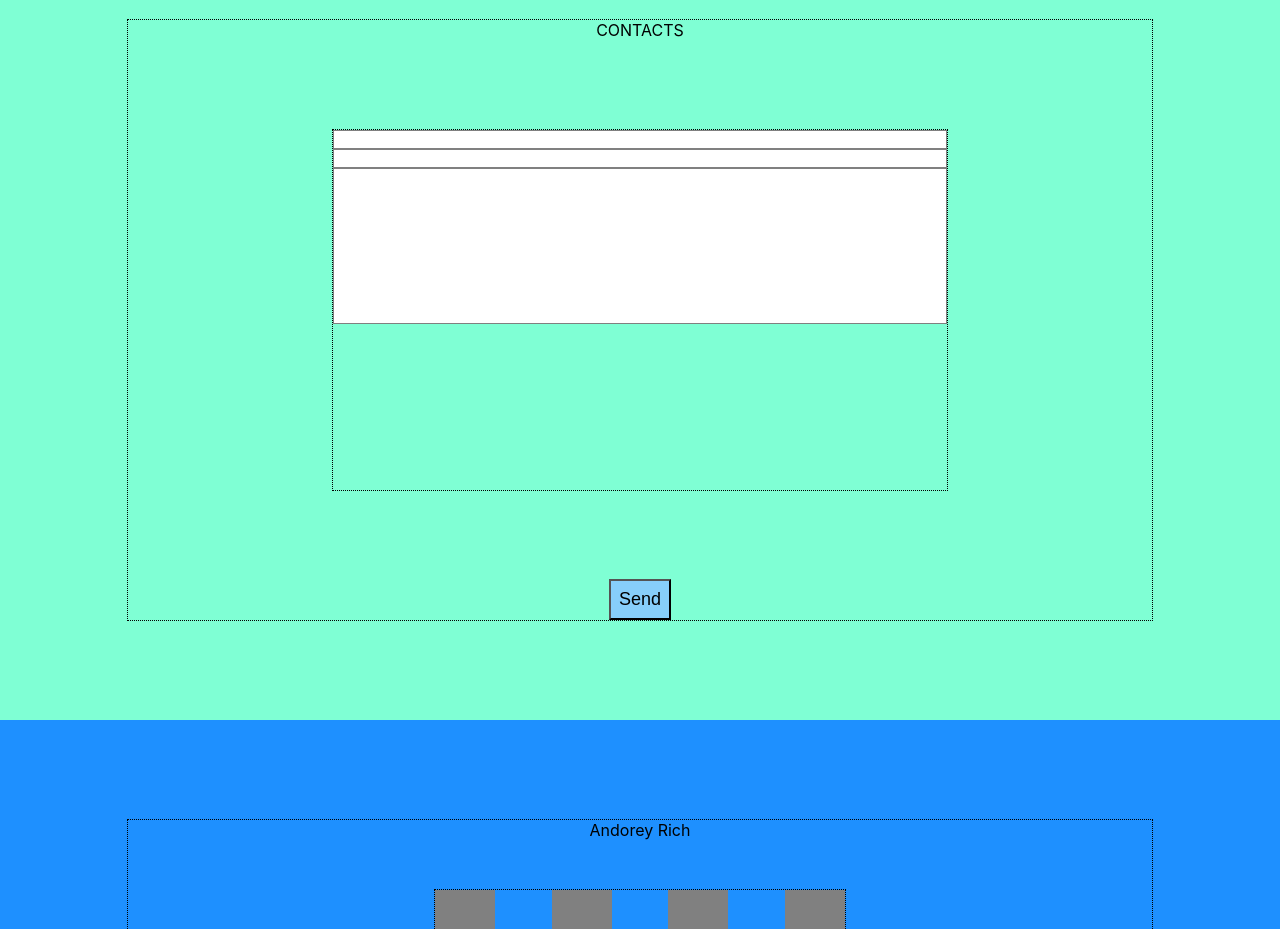
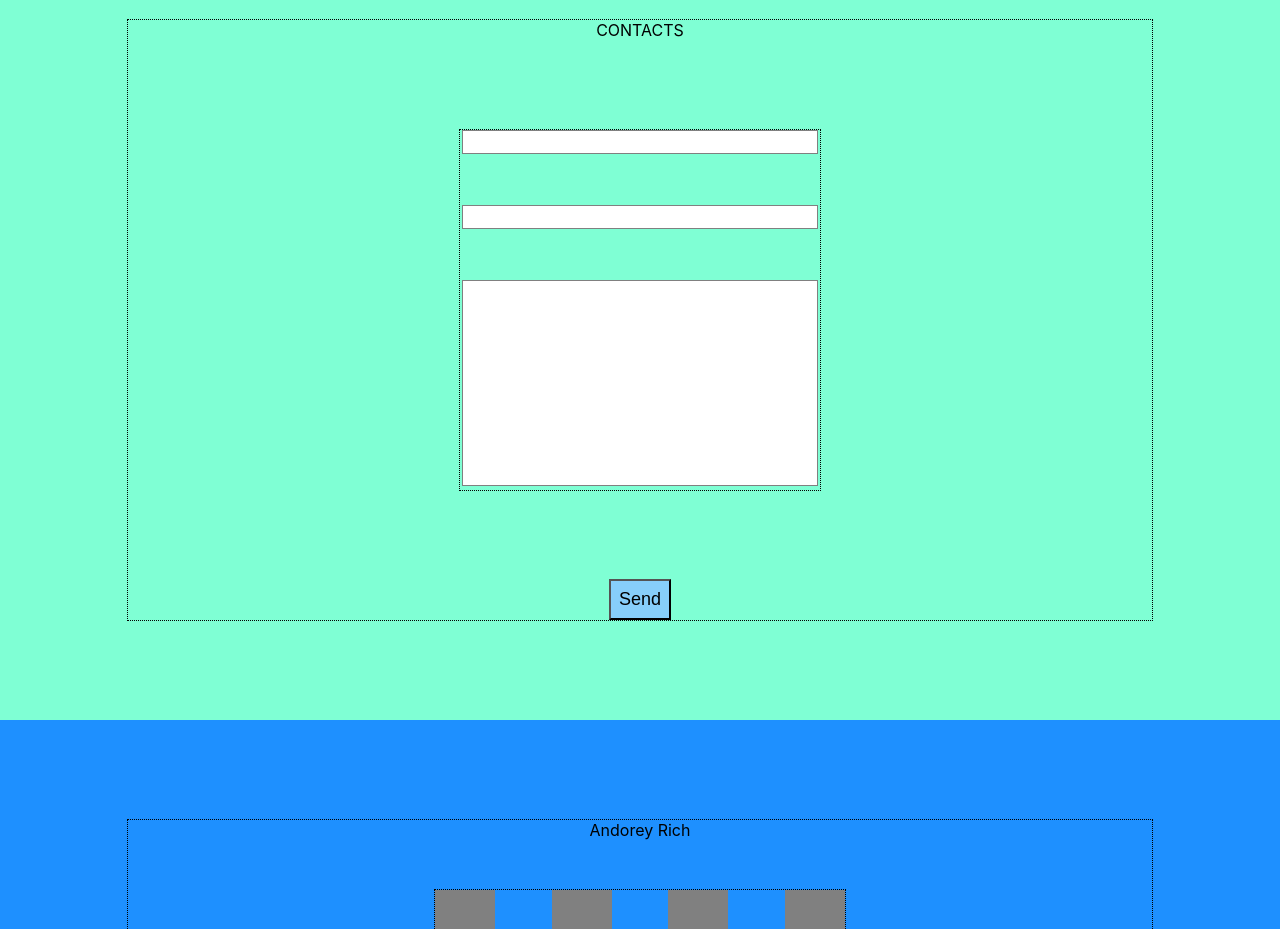
Before and after one commit to andorey/portfolio, a React (Create React App) app: page / in a window 1280 px wide. Shown: the part 2860-3789 px from the top of the page. Built offline with nearby package versions, Linux system fonts and the light colour scheme.

Commit message:
made skill and project bock flexible

```diff
--- a/src/Contacts/Contacts.jsx
+++ b/src/Contacts/Contacts.jsx
@@ -9,9 +9,15 @@ function Contacts() {
 					CONTACTS
 				</div>
 				<div className={styles.contacts}>
-					<input type="text"/>
-					<input type="text"/>
-					<textarea name="" id="" > </textarea>
+					<div>
+						<input type="text"/>
+					</div>
+					<div>
+						<input type="text"/>
+					</div>
+					<div>
+						<textarea name="" id=""> </textarea>
+					</div>
 				</div>
 				<div>
 					<button className={styles.button}>
--- a/src/Contacts/Contacts.module.css
+++ b/src/Contacts/Contacts.module.css
@@ -19,9 +19,10 @@
 .contacts {
 	border: 1px dotted;
 	height: 60%;
-	width: 60%;
+	width: 360px;
 	display: flex;
 	flex-direction: column;
+	justify-content: space-between;
 
 }
 
@@ -33,13 +34,26 @@
 
 input {
 	row-span: inherit;
+	height: 20px;
 }
 
 textarea {
 	resize: none;
-	height: 150px;
+	height: 200px;
 }
 
 .contacts input, textarea {
 	border: 1px solid grey;
+	width: 350px;
+	justify-content: space-between;
 }
+
+@media screen and (max-width: 455px) {
+	.contacts {
+		width: 100%;
+	}
+
+	.contacts input, textarea {
+		width: 99%;
+	}
+}
--- a/src/Projects/Project/Project.module.css
+++ b/src/Projects/Project/Project.module.css
@@ -30,3 +30,9 @@
 	border: 1px dotted;
 	width: fit-content;
 }
+
+@media screen and (max-width: 807px){
+	.project {
+		width: 100%;
+	}
+}
--- a/src/Skills/Skill/Skill.module.css
+++ b/src/Skills/Skill/Skill.module.css
@@ -23,3 +23,15 @@
 	font-size: larger;
 	background-color: #09d3ac;
 }
+
+@media screen and (max-width: 1136px) {
+	.skill {
+		width: 600px;
+	}
+}
+
+@media screen and (max-width: 750px) {
+	.skill {
+		width: 100%;
+	}
+}
--- a/src/Skills/Skills.module.css
+++ b/src/Skills/Skills.module.css
@@ -25,8 +25,9 @@
 
 }
 
-@media screen and (max-width: 757px) {
+@media screen and (max-width: 1136px) {
 	.skills {
-		justify-content: center;
+		flex-direction: column;
+		align-items: center;
 	}
 }
```
